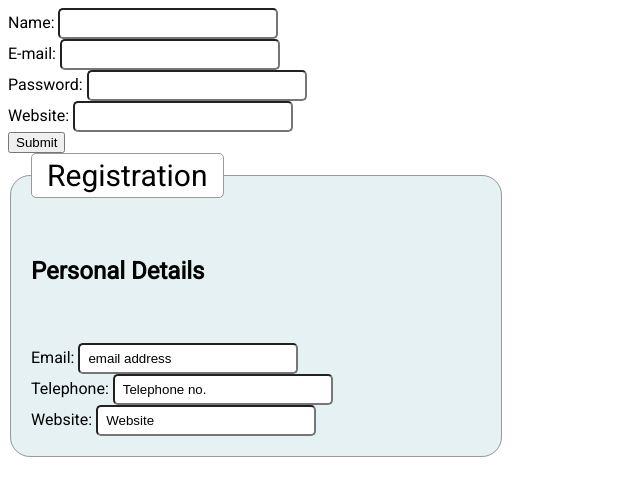
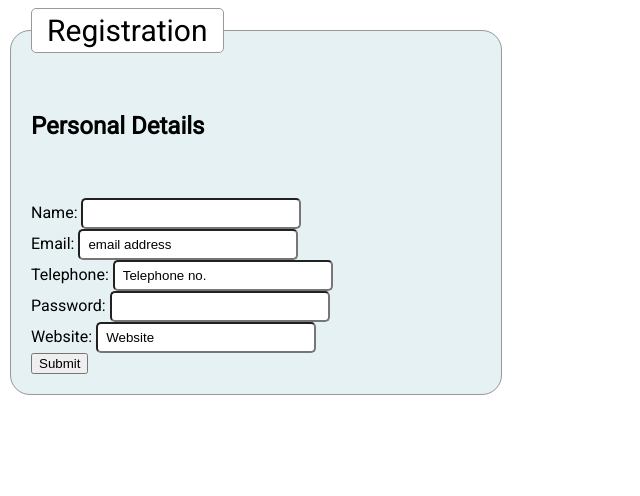
Before and after one commit to mrscorrigan/forms-challenges, a plain HTML site: page index1.html in a window 1280 px wide. Shown: the whole page, without its empty margins (0-640 px from the left). Drawn offline with Linux system fonts and the light colour scheme.

Commit message:
cleaning up form content

```diff
--- a/index1.html
+++ b/index1.html
@@ -67,51 +67,51 @@
 
 
 <form action="/my-handling-form-page" method="post">
+<fieldset>
+
+    <legend>Registration</legend>
+  <br>
+    <H2>Personal Details</H2>
+    <br><br>
+
     <div>
         <label for="name">Name:</label>
         <input type="text" id="name" name="user_name" />
     </div>
-    <div>
-        <label for="mail">E-mail:</label>
-        <input type="email" id="mail" name="user_mail" />
+   <div>
+        <label for="email">Email:</label>
+        <input type="email" id="mail" name="user_mail" value="email address" />
+    </div>
+     <div>
+        <label for="tel">Telephone:</label>
+        <input type="tel" id="telephone" name="user_telephone" value="Telephone no." />
     </div>
 
     <div>
         <label for="password">Password:</label>
         <input type="password" id="password" name="user_password" />
     </div>
-    <div>
+   <div>
         <label for="website">Website:</label>
-        <input type="url" name="user_website"/>
+        <input type="url" name="user_website" value="Website"/>
     </div>
 
     <div class="button">
         <button type="submit">Submit</button>
     </div>
+
+
 </form>
 
 
 
-    <form action="/my-handling-form-page" method="post">
-  <fieldset>
-  <legend>Registration</legend>
-  <br>
-    <H2>Personal Details</H2>
-    <br><br>
-    <div>
-        <label for="email">Email:</label>
-        <input type="email" id="mail" name="user_mail" value="email address" />
-    </div>
-   <div>
-        <label for="tel">Telephone:</label>
-        <input type="tel" id="telephone" name="user_telephone" value="Telephone no." />
-    </div>
-     <div>
-        <label for="website">Website:</label>
-        <input type="url" name="user_website" value="Website"/>
-    </div>
+
+
+
+
+
   </fieldset>
-</form>
+
 
    </body>
 
```
